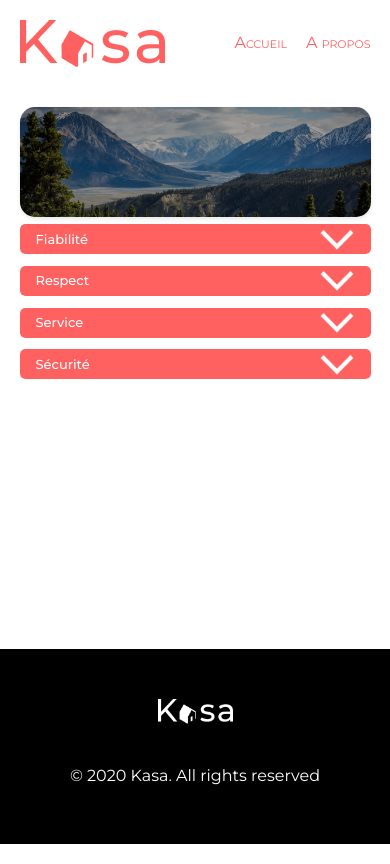
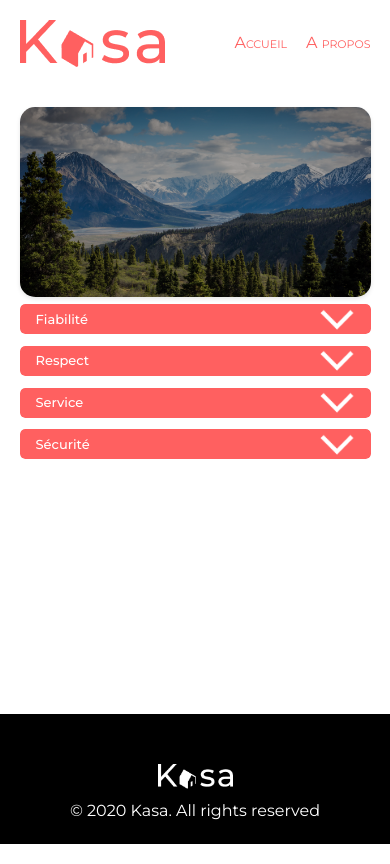
Before and after one commit to Neitsab-B/kasa, a React (Create React App) app: page /about in a window 390 px wide. Built offline with nearby package versions, Linux system fonts and the light colour scheme.

Commit message:
media queries adjustements and some stuff
-modification of some css files to look like more the figma
-modification of some old names of classes
-delete an old unused file (tag is integred directly in ApartmentInfos

```diff
--- a/src/components/ApartmentInfos/ApartmentInfos.js
+++ b/src/components/ApartmentInfos/ApartmentInfos.js
@@ -36,18 +36,18 @@ const ApartmentInfos = (props) => {
                 <h2>{first}</h2>
               </div>
             </div>
-            <div className="product-host__rating">
+            <div className="apartment-host__rating">
               <Stars props={props.props.rating} />
             </div>
           </div>
         )}
-        {
-          <div className="slideshow-parent">
-            <Slideshow props={props.props.description} title={"Description"} />
-            <Slideshow props={props.props.equipments} title={"Equipements"} />
-          </div>
-        }
       </div>
+      {
+        <div className="slideshow-parent">
+          <Slideshow props={props.props.description} title={"Description"} />
+          <Slideshow props={props.props.equipments} title={"Equipements"} />
+        </div>
+      }
     </div>
   );
 };
--- a/src/components/ApartmentInfos/apartmentInfos.css
+++ b/src/components/ApartmentInfos/apartmentInfos.css
@@ -6,7 +6,7 @@
 }
 
 .apartment__location {
-  margin-top: 1rem;
+  margin-top: 0.1rem;
   font-size: 14px;
   color: #FF6060;
   font-weight: 500;
@@ -24,11 +24,17 @@
   font-weight: 400;
   font-size: 10px;
   color: white;
-  padding: 0.3rem 0rem;
+  padding: 0px 25px 0px 25px;
   margin-right: 1em;
   margin-top: 1em;
   border-radius: 15px;
   background-color: #FF6060;
+  cursor: pointer;
+}
+
+.apartment-host__rating {
+  padding-top: 25px;
+
 }
 
 .apartment-host {
@@ -85,8 +91,8 @@
   }
 
   .apartment__tag {
-    font-size: 14px;
-    padding: 0.5rem 2rem;
+    height: 20px;
+    font-size: 12px;
   }
 
   .apartment-host {
@@ -106,4 +112,13 @@
     font-size: 18px;
   }
 
+  .apartment-host__rating {
+    justify-content: flex-end;
+  }
+
+  .slideshow-parent {
+    display: flex;
+    justify-content: space-between;
+    gap: 10px;
+  }
 }
--- a/src/components/Banner/Banner.css
+++ b/src/components/Banner/Banner.css
@@ -25,8 +25,16 @@
     transform: translate(-50%, -50%);
 }
 
-@media screen and (max-width: 700px)
+@media screen and (max-width: 750px)
+
 {
+    .banner {
+        width: 100%;
+        height: 190px;
+    }
+    .banner img {
+        height: 190px;
+    }
     .banner p {
         width: 50%;
         top: 50%;
--- a/src/components/Footer/Footer.css
+++ b/src/components/Footer/Footer.css
@@ -20,9 +20,9 @@ footer img {
     color: white;
 }
 
-@media screen and (max-width:700px) {
+@media screen and (max-width:750px) {
     footer {
-        height: 195px;
+        height: 130px;
     }
 
     footer img {
@@ -30,6 +30,6 @@ footer img {
     }
 
     .rights {
-        padding-top: 40px;
+        padding-top: 10px;
     }
 }
--- a/src/components/Header/Header.css
+++ b/src/components/Header/Header.css
@@ -10,7 +10,7 @@ nav a {
     color: #FF6060;
 }
 
-@media screen and (max-width: 700px) {
+@media screen and (max-width: 750px) {
     nav a {
         margin-left: 19px;
         font-variant: small-caps;
--- a/src/components/ImageSlider/imageSlider.css
+++ b/src/components/ImageSlider/imageSlider.css
@@ -19,6 +19,7 @@
   top: 45%;
   left: 5px;
   cursor: pointer;
+  width: 20px;
 }
 
 .arrow-left {
@@ -27,6 +28,7 @@
   top: 45%;
   right: 5px;
   cursor: pointer;
+  width: 20px;
 }
 
 @media screen and (min-width: 750px) {
--- a/src/components/Stars/stars.css
+++ b/src/components/Stars/stars.css
@@ -1,11 +1,19 @@
 .star {
     filter: invert(61%) sepia(65%) saturate(2475%) hue-rotate(320deg) brightness(98%) contrast(105%);
-    width: 25px;
+    width: 30px;
     padding-left: 5px;
 }
 
 .star-solid {
     filter: invert(61%) sepia(65%) saturate(2475%) hue-rotate(320deg) brightness(98%) contrast(105%);
-    width: 25px;
+    width: 30px;
     padding-left: 5px;
 }
+
+@media screen and (max-width: 750px)
+
+{
+    .star, .star-solid {
+        width: 25px;
+    }
+}
--- a/src/pages/About.js
+++ b/src/pages/About.js
@@ -27,7 +27,9 @@ const About = () => {
   return (
     <div>
       <Header />
+      <div>
       <Banner image="./images/mountainsLandscape.png" />
+      </div>
       <div className="dropdown-wrapper">
         {aboutData.map((info, index) => {
           return <Slideshow props={info.body} title={info.title} key={index} />;
--- a/src/pages/Error.js
+++ b/src/pages/Error.js
@@ -10,11 +10,11 @@ const Error = () => {
       <div className="error-container">
         <div className="error-number">404</div>
         <div className="error-text">
-          Oups! La page que vous avez demandé n'existe pas.{" "}
+          Oups! La page que vous avez demandé n'existe pas.
         </div>
-        <nav>
+        <div className="back-home-link">
           <Link to="/">Retourner sur la page d'accueil</Link>
-        </nav>
+          </div>
       </div>
       <Footer />
     </div>
--- a/src/style.css
+++ b/src/style.css
@@ -20,9 +20,16 @@ body {
 }
 
 body {
+  position: relative;
   margin: 5%;
   line-height: 1.5;
   -webkit-font-smoothing: antialiased;
+}
+
+body::after {
+  content: '';
+  display: block;
+  height: 125px;
 }
 
 picture,
@@ -58,9 +65,12 @@ a:hover {
   justify-content: center;
 }
 
-.error-container nav {
+.error-container a {
   text-align: center;
+  padding-top: 125px;
+  padding-bottom: 150px;
 }
+
 
 .error-number {
   text-align: center;
@@ -76,7 +86,16 @@ a:hover {
   font-size: 18px;
 }
 
-@media screen and (max-width:700px) {
+.back-home-link {
+  display: flex;
+  justify-content: center;
+}
+
+.back-home-link a {
+  color: #FF6060;
+}
+
+@media screen and (max-width:750px) {
 
   .error-number {
     padding-top: 120px;
@@ -84,13 +103,8 @@ a:hover {
     top: 50%;
     left: 50%;
   }
+
+  .error-container nav a {
+    font-variant: normal;
+  }
 }
-
-.error-container nav {
-  padding-top: 125px;
-  padding-bottom: 150px;
-}
-
-.error-container nav a {
-  font-variant: normal;
-}
```
Also changed, not shown: src/components/Tag/tag.js (deleted, +0 -7 lines), src/components/Tag/tag.css (deleted).
